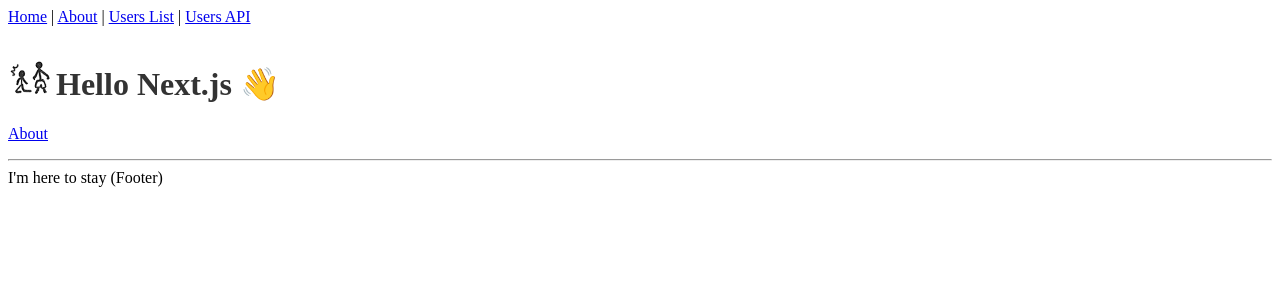
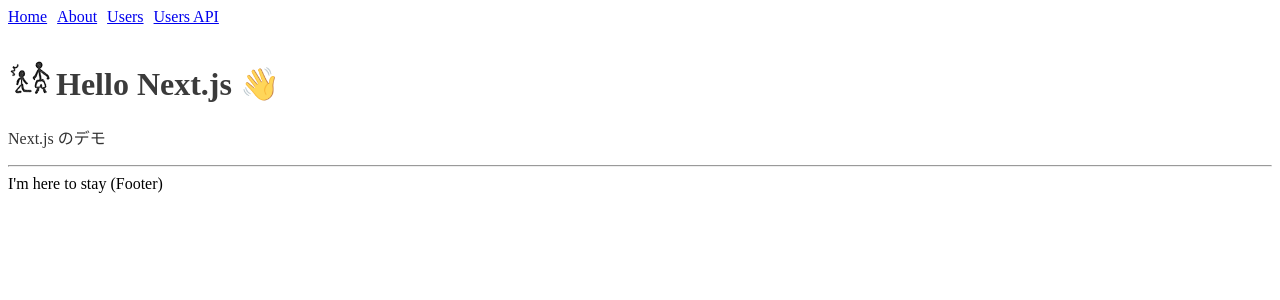
Before and after one commit to t-hosoyama/next-demo, a Next.js app: page / in a window 1280 px wide. Shown: the top 300 px of the page. Built offline with nearby package versions, Linux system fonts and the light colour scheme.

Commit message:
feat: layout style

```diff
--- /dev/null
+++ b/src/components/Breadcrumbs.tsx
@@ -0,0 +1,34 @@
+import Link from "next/link"
+import React from "react"
+import styled from "styled-components"
+
+export const Breadcrumbs: React.FC = () => {
+  return (
+    <$Navigation>
+      <Link href="/" passHref>
+        <$Link>Home</$Link>
+      </Link>
+      <Link href="/about" passHref>
+        <$Link>About</$Link>
+      </Link>
+      <Link href="/users" passHref>
+        <$Link>Users</$Link>
+      </Link>
+      <Link href="/api/users" passHref>
+        <$Link target="_blank">Users API</$Link>
+      </Link>
+    </$Navigation>
+  )
+}
+
+const $Navigation = styled.nav`
+  display: flex;
+  flex-wrap: nowrap;
+  white-space: nowrap;
+`
+
+const $Link = styled.a`
+  &:not(:first-child) {
+    margin-left: 10px;
+  }
+`
--- a/src/components/Layout.tsx
+++ b/src/components/Layout.tsx
@@ -1,40 +1,36 @@
-import Head from "next/head"
-import Link from "next/link"
+import NextHead from "next/head"
 import React from "react"
 
+import { Breadcrumbs } from "./breadcrumbs"
+
 type Props = {
-  title?: string
+  title: string
 }
 
-const Layout: React.FC<Props> = ({ children, title = "This is the default title" }) => (
-  <div>
-    <Head>
-      <title>{title}</title>
+export const Head: React.FC<Props> = (props) => {
+  const { title } = props
+  return (
+    <NextHead>
       <meta charSet="utf-8" />
       <meta name="viewport" content="initial-scale=1.0, width=device-width" />
-    </Head>
+      <title>{title} | next-demo</title>
+    </NextHead>
+  )
+}
+
+export const Layout: React.FC<Props> = (props) => {
+  const { children, title } = props
+  return (
+    <>
+      <Head title={title} />
       <header>
-      <nav>
-        <Link href="/">
-          <a>Home</a>
-        </Link>{" "}
-        |{" "}
-        <Link href="/about">
-          <a>About</a>
-        </Link>{" "}
-        |{" "}
-        <Link href="/users">
-          <a>Users List</a>
-        </Link>{" "}
-        | <a href="/api/users">Users API</a>
-      </nav>
+        <Breadcrumbs />
       </header>
       {children}
       <footer>
         <hr />
         <span>I'm here to stay (Footer)</span>
       </footer>
-  </div>
+    </>
   )
-
-export default Layout
+}
--- a/src/pages/about.tsx
+++ b/src/pages/about.tsx
@@ -1,10 +1,10 @@
 import { NextPage } from "next"
 import Link from "next/link"
 
-import Layout from "~/components/Layout"
+import { Layout } from "~/components/Layout"
 
 const AboutPage: NextPage = () => (
-  <Layout title="About | Next.js + TypeScript Example">
+  <Layout title="About">
     <h1>About</h1>
     <p>This is the about page</p>
     <p>
--- a/src/pages/index.tsx
+++ b/src/pages/index.tsx
@@ -1,38 +1,27 @@
 import { NextPage } from "next"
-import Link from "next/link"
 import styled from "styled-components"
 
-import Layout from "~/components/Layout"
+import { Layout } from "~/components/Layout"
 import { color, url } from "~/utils/style"
 
 const IndexPage: NextPage = () => {
   return (
-    <$Container>
-      <Layout title="Home | Next.js + TypeScript Example">
-        <$Title>Hello Next.js 👋</$Title>
-        <$Body>
-          <Link href="/about">
-            <a>About</a>
-          </Link>
-        </$Body>
-      </Layout>
-    </$Container>
+    <Layout title="Home">
+      <$Title>Hello Next.js 👋</$Title>
+      <$Description>Next.js のデモ</$Description>
+    </Layout>
   )
 }
 
 export default IndexPage
 
-const $Container = styled.div`
-  background-color: ${color.white};
-`
-
 const $Title = styled.h1`
-  color: ${color.inkBlack};
+  color: ${color.black}c4;
   &::before {
     content: ${url("/assets/images/nico.gif")};
   }
 `
 
-const $Body = styled.p`
+const $Description = styled.p`
   color: ${color.inkBlack};
 `
--- a/src/pages/users/index.tsx
+++ b/src/pages/users/index.tsx
@@ -1,7 +1,7 @@
 import { GetStaticProps } from "next"
 import Link from "next/link"
 
-import Layout from "~/components/Layout"
+import { Layout } from "~/components/Layout"
 import List from "~/components/List"
 import { User } from "~/interfaces"
 import { sampleUserData } from "~/utils/sample-data"
@@ -11,7 +11,7 @@
 }
 
 const WithStaticProps: React.FC<Props> = ({ items }) => (
-  <Layout title="Users List | Next.js + TypeScript Example">
+  <Layout title="Users List">
     <h1>Users List</h1>
     <p>
       Example fetching data from inside <code>getStaticProps()</code>.
--- a/src/utils/style.ts
+++ b/src/utils/style.ts
@@ -1,8 +1,8 @@
 import { bustCache } from "~/utils/url"
 
 export const color = {
-  white: "#fff",
-  black: "#000",
+  white: "#ffffff",
+  black: "#000000",
   inkBlack: "#333"
 }
 
```
Also changed, not shown: src/pages/users/[id].tsx (+3 -7 lines). Lines whose indentation alone changed are shown as unchanged.
